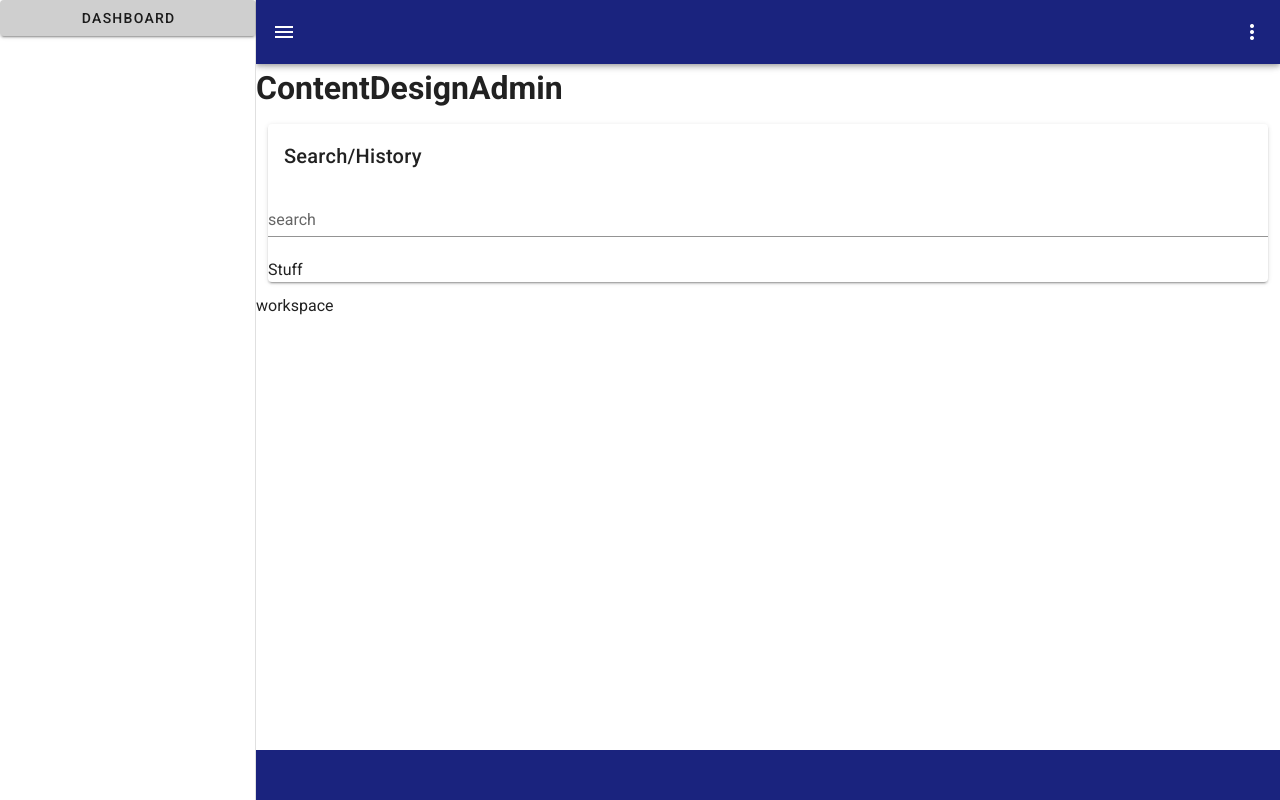
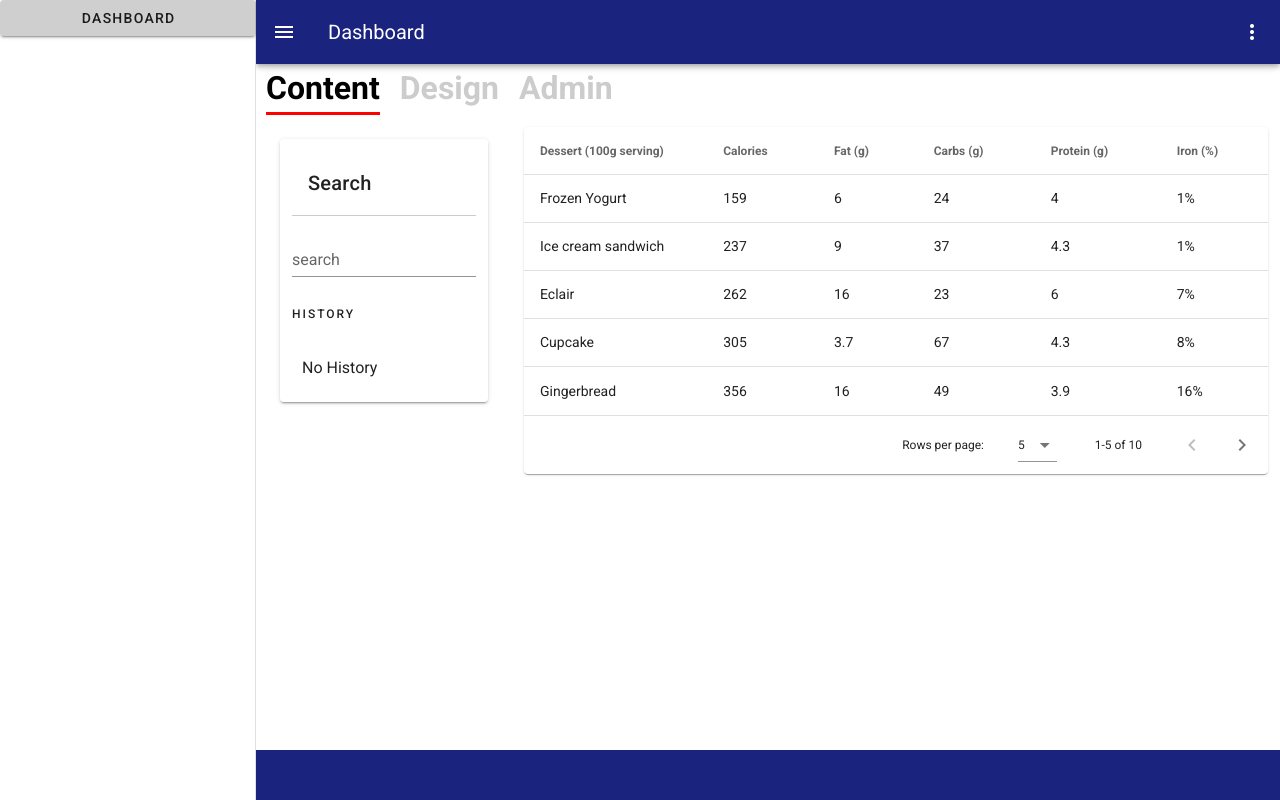
Before and after one commit to iingles/isaac-ingles-3790-final, a Vue app: page / in a window 1280 px wide. Built offline with nearby package versions, Linux system fonts and the light colour scheme.

Commit message:
got basic workspace structure done

```diff
--- a/src/components/shared/Header.vue
+++ b/src/components/shared/Header.vue
@@ -8,7 +8,7 @@
       >
         <v-app-bar-nav-icon @click.stop="drawer = !drawer"></v-app-bar-nav-icon>
 
-        <!-- <v-toolbar-title>{{ this.$route.name }}(title goes here)</v-toolbar-title> -->
+        <v-toolbar-title>{{ this.$route.name }}</v-toolbar-title>
 
       <div class="flex-grow-1"></div>
       <v-menu>
--- a/src/components/workspace/Workspace.vue
+++ b/src/components/workspace/Workspace.vue
@@ -1,18 +1,24 @@
 <template>
      <v-container>
         <v-row>
-            <SideBar />
-            workspace
+            <v-col xs="12" md="3">
+                <SideBar />
+            </v-col>
+            <v-col xs="12" md="9">
+                <SearchResults />
+            </v-col>
         </v-row>
     </v-container>
 </template>
 
 <script>
 import SideBar from './menus/Sidebar.vue'
+import SearchResults from './SearchResults.vue'
 
 export default {
     components: {
         SideBar,
+        SearchResults,
     }
 }
 </script>
--- a/src/components/workspace/menus/Sidebar.vue
+++ b/src/components/workspace/menus/Sidebar.vue
@@ -1,25 +1,38 @@
 <template>
     <v-container>
-        <v-card>
-            <v-card-title>Search/History</v-card-title>
+        <v-card class="pa-3">
+            <v-card-title class="sidebar-title mb-4">Search</v-card-title>
             <v-form>
                 <v-text-field
                     v-model="searchInput"
                     label="search"
                 >
                 </v-text-field>
-                Stuff
             </v-form>
+            <div class="overline mb-4">History</div>
+            <div class="sidebar-history">
+                No History
+            </div>
         </v-card>
     </v-container>
 </template>
 
 <script>
 export default {
-
+    data: () => {
+        return {
+            searchInput: ''
+        }
+    }
 }
 </script>
 
 <style scoped>
+    .sidebar-title {
+        border-bottom: 1px solid #ccc;
+    }
 
+    .sidebar-history {
+        padding: 10px;
+    }
 </style>
--- a/src/components/workspace/menus/WorkspaceMenu.vue
+++ b/src/components/workspace/menus/WorkspaceMenu.vue
@@ -1,9 +1,9 @@
 <template>
     <v-container>
         <v-row>
-            <h1 class="workspace-link">Content</h1>
-            <h1 class="workspace-link">Design</h1>
-            <h1 class="workspace-link">Admin</h1>
+            <h1 class="workspace-link" :class="{active: isActive==1}" @click="activeView='content', isActive = 1">Content</h1>
+            <h1 class="workspace-link" :class="{active: isActive==2}" @click="activeView='design', isActive= 2">Design</h1>
+            <h1 class="workspace-link" :class="{active: isActive==3}" @click="activeView='admin', isActive = 3">Admin</h1>
         </v-row>
     </v-container>
 </template>
@@ -11,10 +11,29 @@
 <script>
 
 export default {
-
+    data: ()=> {
+        return {
+            activeView: '',
+            isActive: 1, //1 by default
+        }
+    },
+    watch: {
+        activeView() {
+            this.$emit('changemode', this.activeView)
+        }
+    }
 }
 </script>
 
 <style scoped>
+    .workspace-link {
+        margin: 0 10px;
+        cursor: pointer;
+        color: #ccc;
+    }
 
+    .active {
+        border-bottom: 3px solid red;
+        color: #000;
+    }
 </style>
--- a/src/views/Dashboard.vue
+++ b/src/views/Dashboard.vue
@@ -1,7 +1,9 @@
 <template>
     <v-container>
         <v-row>
-            <WorkspaceMenu />
+            <WorkspaceMenu
+                @changemode="change($event)"
+            />
         </v-row>
         <v-row>
             <Workspace />
@@ -17,6 +19,16 @@ export default {
     components: {
         WorkspaceMenu,
         Workspace,
+    },
+    data: () => {
+        return {
+            viewMode: '',
+        }
+    },
+    methods: {
+        change(theEvent) {
+            this.viewMode = theEvent
+        }
     }
 }
 </script>
```
